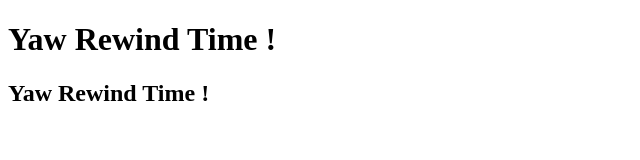
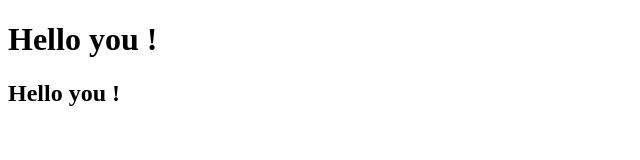
Before and after one commit to Xajer28/polytech-4a-awm, a plain HTML site: page 12:02:19/HelloWorld.html in a window 1280 px wide. Shown: the whole page, without its empty margins (0-640 px from the left). Drawn offline with nearby package versions, Linux system fonts and the light colour scheme.

Commit message:
remise en forme ang

```diff
--- a/12:02:19/HelloWorld.html
+++ b/12:02:19/HelloWorld.html
@@ -7,8 +7,8 @@
 </head>
 <body>
     <div ng-controller = "HelloCtrl">
-        <h1>Yaw {{ name }} !</h1>
-        <h2>Yaw <span ng-bind="name"></span> !</h2>
+        <h1>Hello {{ name }} !</h1>
+        <h2>Hello <span ng-bind="name"></span> !</h2>
     </div>
 
     <script src="https://ajax.googleapis.com/ajax/libs/angularjs/1.6.6/angular.min.js"></script>
@@ -16,7 +16,7 @@
     <script>
     var helloApp = angular.module("helloApp",[]);
     helloApp.controller('HelloCtrl',['$scope',function($scope){
-        $scope.name='Rewind Time';
+        $scope.name='you';
     }]);
     </script>
 </body>
--- a/8:02:19/HelloWorld - Form/js/test.js
+++ b/8:02:19/HelloWorld - Form/js/test.js
@@ -1,5 +1,3 @@
-
-//Voir dans /test2 l'index associé
 
 document.addEventListener("DOMContentLoaded", function(event){
   console.log("Dom loaded");
```
